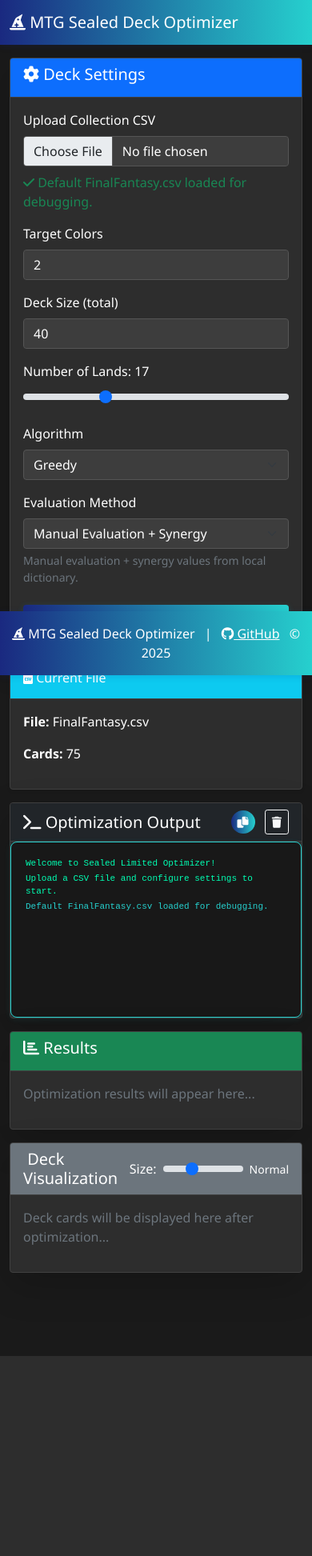
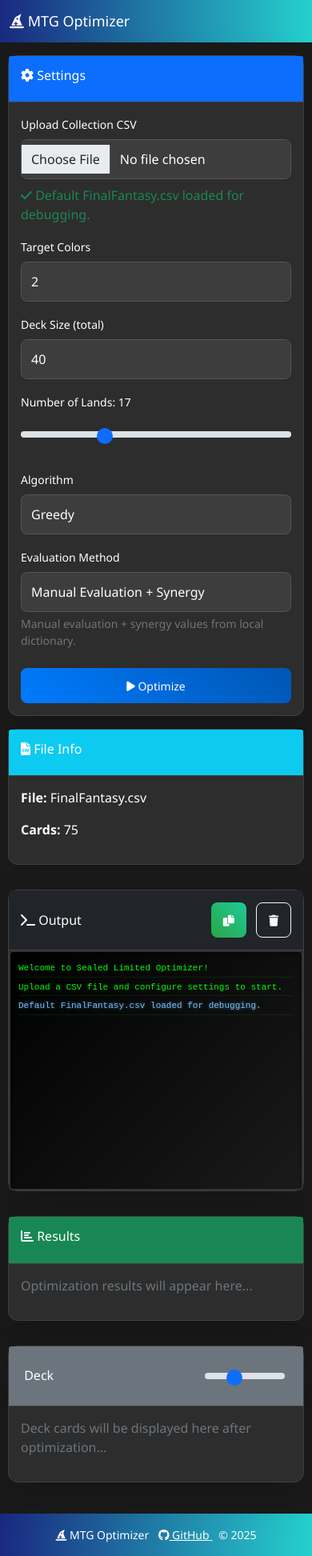
Before and after one commit to SchmidtPhilipp/03_Magic, a Flask app: page / in a window 390 px wide. Shown: the whole page at 80% size. Before the commit the page ends 1695 px from the top, so only its background shows below. Run offline with Flask 2, Linux system fonts and the light colour scheme; some libraries are stand-ins or nearby versions.

Commit message:
📱 Mobile optimization complete - Add responsive design with Bootstrap classes - Fix downloadDeck function for mobile compatibility - Add touch-friendly button sizes (44px minimum) - Optimize form inputs to prevent iOS zoom - Add mobile-specific meta tags and viewport settings - Implement swipe gesture detection - Add responsive text (shortened on mobile) - Improve card grid layout for small screens - Add touch feedback and active states

```diff
--- a/static/css/style.css
+++ b/static/css/style.css
@@ -4,6 +4,8 @@ body {
     background-color: #1a1a1a;
     color: #ffffff;
     font-family: 'Segoe UI', Tahoma, Geneva, Verdana, sans-serif;
+    /* Prevent horizontal scroll on mobile */
+    overflow-x: hidden;
 }
 
 .card {
@@ -21,6 +23,11 @@ body {
     background-color: #3d3d3d;
     border: 1px solid #555;
     color: #ffffff;
+    /* Mobile optimization */
+    font-size: 16px;
+    /* Prevents zoom on iOS */
+    min-height: 44px;
+    /* Touch-friendly size */
 }
 
 .form-control:focus,
@@ -33,6 +40,21 @@ body {
 
 .form-control::placeholder {
     color: #aaa;
+}
+
+/* Mobile-optimized buttons */
+.btn {
+    min-height: 44px;
+    /* iOS recommended minimum touch target */
+    min-width: 44px;
+    font-size: 16px;
+    /* Better touch feedback */
+    transition: all 0.2s ease;
+    -webkit-tap-highlight-color: rgba(0, 123, 255, 0.3);
+}
+
+.btn:active {
+    transform: scale(0.98);
 }
 
 /* Terminal Output Styling */
@@ -298,22 +300,35 @@ body {
     left: 0;
     right: 0;
     bottom: 0;
-    display: flex;
-    flex-direction: column;
     pointer-events: none;
 }
 
 .mana-curve-grid-line {
-    flex: 1;
-    border-bottom: 1px solid rgba(38, 208, 206, 0.1);
+    position: absolute;
+    left: 0;
+    right: 0;
+    height: 1px;
+    background: rgba(255, 255, 255, 0.1);
 }
 
-/* Responsive design */
+/* Enhanced Mobile Responsive Design */
 @media (max-width: 768px) {
+
+    /* Container adjustments */
+    .container-fluid {
+        padding-left: 10px;
+        padding-right: 10px;
+    }
+
+    /* Stack panels vertically on mobile */
+    .row>.col-md-4 {
+        margin-bottom: 20px;
+    }
+
+    /* Card grid adjustments */
     .card-grid {
-        grid-template-columns: repeat(auto-fill, minmax(140px, 1fr));
-        gap: 8px;
-        padding: 8px;
+        grid-template-columns: repeat(auto-fill, minmax(150px, 1fr));
+        gap: 15px;
     }
 
     .magic-card {
@@ -324,12 +339,145 @@ body {
     .magic-card img {
         width: 120px;
         height: 168px;
-        /* 120 * 1.4 = 168 (5:7 ratio) */
+    }
+
+    /* Terminal output adjustments */
+    .terminal-output {
+        height: 300px;
+        font-size: 11px;
+        padding: 10px;
+    }
+
+    /* Button improvements for mobile */
+    .btn {
+        padding: 12px 16px;
+        font-size: 16px;
+        border-radius: 8px;
+    }
+
+    /* Form improvements */
+    .form-control,
+    .form-select {
+        padding: 12px;
+        border-radius: 8px;
+    }
+
+    /* Card improvements */
+    .card {
+        border-radius: 12px;
+        margin-bottom: 15px;
+    }
+
+    .card-header {
+        padding: 15px;
+        border-radius: 12px 12px 0 0;
+    }
+
+    .card-body {
+        padding: 15px;
+    }
+
+    /* Download section improvements */
+    .d-grid.gap-2 {
+        gap: 10px !important;
+    }
+
+    /* Mana curve adjustments */
+    .mana-curve-container {
+        padding: 15px;
+        margin: 10px 0;
+    }
+
+    .mana-curve {
+        height: 80px;
+    }
+
+    .mana-curve-bar {
+        width: 25px;
+    }
+
+    .mana-curve-label {
+        width: 25px;
+        font-size: 0.7em;
+    }
+
+    /* Footer adjustments */
+    .footer {
+        padding: 15px 0;
+        font-size: 14px;
+    }
+
+    /* Navigation improvements */
+    .navbar-brand {
+        font-size: 18px;
+    }
+
+    /* Progress bar improvements */
+    .progress {
+        height: 16px;
+        border-radius: 8px;
+    }
+
+    /* Range slider improvements */
+    .form-range {
+        height: 6px;
+    }
+
+    .form-range::-webkit-slider-thumb {
+        width: 20px;
+        height: 20px;
+    }
+
+    .form-range::-moz-range-thumb {
+        width: 20px;
+        height: 20px;
+    }
+}
+
+/* Extra small devices */
+@media (max-width: 576px) {
+    .card-grid {
+        grid-template-columns: repeat(auto-fill, minmax(120px, 1fr));
+        gap: 10px;
+    }
+
+    .magic-card {
+        width: 110px;
+        padding: 6px;
+    }
+
+    .magic-card img {
+        width: 90px;
+        height: 126px;
     }
 
     .terminal-output {
-        height: 220px;
-        font-size: 11px;
+        height: 250px;
+        font-size: 10px;
+    }
+
+    /* Stack all columns */
+    .row>.col-md-4 {
+        flex: 0 0 100%;
+        max-width: 100%;
+    }
+
+    /* Adjust button text for small screens */
+    .btn {
+        font-size: 14px;
+        padding: 10px 12px;
+    }
+
+    /* Compact card headers */
+    .card-header h5,
+    .card-header h6 {
+        font-size: 16px;
+    }
+
+    /* Compact form labels */
+    .form-label {
+        font-size: 14px;
+        margin-bottom: 8px;
     }
 }
 
@@ -378,107 +522,96 @@ body {
     background: #777;
 }
 
-/* Gradient Buttons */
+/* Gradient button styles */
 .btn-gradient {
-    background: linear-gradient(90deg, #1a2980 0%, #26d0ce 100%);
-    color: #fff;
+    background: linear-gradient(45deg, #007bff, #0056b3);
     border: none;
-    font-weight: bold;
-    letter-spacing: 1px;
-    box-shadow: 0 2px 8px rgba(38, 208, 206, 0.15);
-    transition: background 0.2s, box-shadow 0.2s, transform 0.1s;
+    color: white;
+    transition: all 0.3s ease;
 }
 
 .btn-gradient:hover,
 .btn-gradient:focus {
-    background: linear-gradient(90deg, #26d0ce 0%, #1a2980 100%);
-    color: #fff;
-    box-shadow: 0 4px 16px rgba(38, 208, 206, 0.25);
-    transform: translateY(-2px) scale(1.03);
+    background: linear-gradient(45deg, #0056b3, #004085);
+    transform: translateY(-2px);
+    box-shadow: 0 4px 12px rgba(0, 123, 255, 0.4);
 }
 
-/* Sticky Header & Footer */
+/* Navbar and footer gradients */
 .navbar,
 .footer {
-    box-shadow: 0 2px 8px rgba(26, 41, 128, 0.15);
-    z-index: 1000;
+    background: linear-gradient(90deg, #1a1a2e 0%, #16213e 100%);
+    border: none;
 }
 
-.footer {
-    position: sticky;
-    bottom: 0;
-    width: 100%;
-    font-size: 1rem;
-    background: linear-gradient(90deg, #1a2980 0%, #26d0ce 100%);
-}
-
-/* Copy Button */
+/* Copy button styling */
 #copyOutput {
-    border-radius: 50%;
-    background: linear-gradient(90deg, #1a2980 0%, #26d0ce 100%);
-    color: #fff;
+    background: linear-gradient(45deg, #28a745, #20c997);
     border: none;
-    margin-right: 4px;
-    transition: background 0.2s, box-shadow 0.2s;
+    color: white;
+    transition: all 0.3s ease;
 }
 
 #copyOutput:hover {
-    background: linear-gradient(90deg, #26d0ce 0%, #1a2980 100%);
-    color: #fff;
-    box-shadow: 0 2px 8px rgba(38, 208, 206, 0.25);
+    background: linear-gradient(45deg, #20c997, #17a2b8);
+    transform: scale(1.05);
 }
 
-/* Progress Bar Modern */
+/* Progress bar gradient */
 .progress-bar.bg-gradient {
-    background: linear-gradient(90deg, #1a2980 0%, #26d0ce 100%);
-    font-weight: bold;
-    font-size: 1rem;
-    letter-spacing: 1px;
+    background: linear-gradient(45deg, #007bff, #0056b3);
+    animation: progress-animation 2s ease-in-out infinite;
 }
 
-/* Terminal Output Modern */
+@keyframes progress-animation {
+
+    0%,
+    100% {
+        opacity: 1;
+    }
+
+    50% {
+        opacity: 0.8;
+    }
+}
+
+/* Terminal output improvements */
 .terminal-output {
-    background: #181818;
-    color: #00ffb3;
-    font-family: 'Fira Mono', 'Courier New', monospace;
-    font-size: 13px;
-    height: 400px;
-    overflow-y: auto;
-    padding: 18px;
-    border-radius: 8px;
-    border: 1.5px solid #26d0ce;
-    box-shadow: 0 2px 8px rgba(38, 208, 206, 0.10);
+    background: linear-gradient(135deg, #000000 0%, #1a1a1a 100%);
+    border: 2px solid #333;
+    box-shadow: inset 0 2px 4px rgba(0, 0, 0, 0.5);
 }
 
 .terminal-line {
-    margin-bottom: 2px;
-    white-space: pre-wrap;
-    word-wrap: break-word;
-    transition: color 0.2s;
+    padding: 2px 0;
+    border-bottom: 1px solid rgba(0, 255, 0, 0.1);
 }
 
 .terminal-line.error {
-    color: #ff4444;
+    color: #ff6b6b;
+    text-shadow: 0 0 5px rgba(255, 107, 107, 0.5);
 }
 
 .terminal-line.success {
-    color: #44ff44;
+    color: #51cf66;
+    text-shadow: 0 0 5px rgba(81, 207, 102, 0.5);
 }
 
 .terminal-line.warning {
-    color: #ffaa44;
+    color: #ffd43b;
+    text-shadow: 0 0 5px rgba(255, 212, 59, 0.5);
 }
 
 .terminal-line.info {
-    color: #26d0ce;
+    color: #74c0fc;
+    text-shadow: 0 0 5px rgba(116, 192, 252, 0.5);
 }
 
-/* Responsive Tweaks */
+/* Additional mobile optimizations */
 @media (max-width: 768px) {
     .card-grid {
-        grid-template-columns: repeat(auto-fill, minmax(140px, 1fr));
-        gap: 8px;
-        padding: 8px;
+        grid-template-columns: repeat(auto-fill, minmax(150px, 1fr));
+        gap: 15px;
     }
 
     .magic-card {
@@ -489,11 +622,33 @@ body {
     .magic-card img {
         width: 120px;
         height: 168px;
-        /* 120 * 1.4 = 168 (5:7 ratio) */
     }
 
     .terminal-output {
-        height: 220px;
+        height: 300px;
         font-size: 11px;
+        padding: 10px;
     }
 }
+
+/* Touch-friendly improvements */
+@media (hover: none) and (pointer: coarse) {
+    .btn {
+        padding: 15px 20px;
+        font-size: 18px;
+    }
+
+    .form-control,
+    .form-select {
+        padding: 15px;
+        font-size: 18px;
+    }
+
+    .magic-card {
+        cursor: pointer;
+    }
+
+    .magic-card:active {
+        transform: scale(0.95);
+    }
+}
--- a/static/js/app.js
+++ b/static/js/app.js
@@ -2,6 +2,8 @@
 
 let currentCsvFile = null;
 let statusInterval = null;
+let optimizedDeck = null;
+let optimizedDeckName = null;
 
 // Initialize the application
 document.addEventListener('DOMContentLoaded', function () {
@@ -10,7 +12,59 @@ document.addEventListener('DOMContentLoaded', function () {
     updateLandRatioDisplay();
     updateDeckCardSizeDisplay();
     setDefaultCsvForDebug();
+
+    // Add mobile-specific optimizations
+    addMobileOptimizations();
 });
+
+function addMobileOptimizations() {
+    // Add touch-friendly button sizes
+    const buttons = document.querySelectorAll('.btn');
+    buttons.forEach(btn => {
+        btn.style.minHeight = '44px'; // iOS recommended minimum touch target
+        btn.style.minWidth = '44px';
+    });
+
+    // Add swipe gestures for mobile navigation
+    let startX = 0;
+    let startY = 0;
+
+    document.addEventListener('touchstart', function (e) {
+        startX = e.touches[0].clientX;
+        startY = e.touches[0].clientY;
+    });
+
+    document.addEventListener('touchend', function (e) {
+        if (!startX || !startY) return;
+
+        const endX = e.changedTouches[0].clientX;
+        const endY = e.changedTouches[0].clientY;
+
+        const diffX = startX - endX;
+        const diffY = startY - endY;
+
+        // Horizontal swipe detection
+        if (Math.abs(diffX) > Math.abs(diffY) && Math.abs(diffX) > 50) {
+            if (diffX > 0) {
+                // Swipe left - could be used for navigation
+                console.log('Swipe left detected');
+            } else {
+                // Swipe right - could be used for navigation
+                console.log('Swipe right detected');
+            }
+        }
+
+        startX = 0;
+        startY = 0;
+    });
+
+    // Optimize form inputs for mobile
+    const inputs = document.querySelectorAll('input, select, textarea');
+    inputs.forEach(input => {
+        input.style.fontSize = '16px'; // Prevents zoom on iOS
+        input.style.minHeight = '44px';
+    });
+}
 
 function initializeEventListeners() {
     // File upload
@@ -331,8 +385,8 @@ function handleOptimizationResult(result) {
     addTerminalLine('Optimization completed!', 'success');
 
     // Store deck and name globally for export
-    window.optimizedDeck = result.deck;
-    window.optimizedDeckName = result.deck_name || 'Optimized Deck';
+    optimizedDeck = result.deck;
+    optimizedDeckName = result.deck_name || 'Optimized Deck';
 
     // Update results panel
     updateResultsPanel(result);
@@ -534,13 +588,44 @@ function exportHtmlWithArtwork(deck, deckName) {
         });
 }
 
+// Global downloadDeck function for deck export
+function downloadDeck(format) {
+    if (!optimizedDeck || optimizedDeck.length === 0) {
+        alert('No deck available for download. Please run optimization first.');
+        return;
+    }
+
+    // Handle special formats
+    if (format === 'html_artwork') {
+        const deckName = optimizedDeckName || 'Optimized Deck';
+        exportHtmlWithArtwork(optimizedDeck, deckName);
+        return;
+    }
+
+    // For other formats, use the backend download endpoint
+    const downloadUrl = `/download/${format}`;
+
+    // Create a temporary link element for download
+    const link = document.createElement('a');
+    link.href = downloadUrl;
+    link.download = `deck_${format}.txt`;
+
+    // Add to DOM, click, and remove
+    document.body.appendChild(link);
+    link.click();
+    document.body.removeChild(link);
+}
+
+// Make downloadDeck globally available
+window.downloadDeck = downloadDeck;
+
 // Patch downloadDeck to handle html_artwork
 const originalDownloadDeck = window.downloadDeck;
 window.downloadDeck = function (format) {
     if (format === 'html_artwork') {
         // Get the current deck and deck name from the results panel or state
-        const deck = window.optimizedDeck || [];
-        const deckName = window.optimizedDeckName || 'Optimized Deck';
+        const deck = optimizedDeck || [];
+        const deckName = optimizedDeckName || 'Optimized Deck';
         exportHtmlWithArtwork(deck, deckName);
         return;
     }
--- a/templates/index.html
+++ b/templates/index.html
@@ -3,7 +3,11 @@
 
 <head>
     <meta charset="UTF-8">
-    <meta name="viewport" content="width=device-width, initial-scale=1.0">
+    <meta name="viewport" content="width=device-width, initial-scale=1.0, maximum-scale=1.0, user-scalable=no">
+    <meta name="mobile-web-app-capable" content="yes">
+    <meta name="apple-mobile-web-app-capable" content="yes">
+    <meta name="apple-mobile-web-app-status-bar-style" content="black-translucent">
+    <meta name="theme-color" content="#1a1a2e">
     <title>{{ config.WEB_TEXTS.page_title }}</title>
     <link href="{{ config.LINKS.bootstrap_css }}" rel="stylesheet">
     <link href="{{ config.LINKS.fontawesome_css }}" rel="stylesheet">
@@ -16,19 +20,23 @@
         style="background: linear-gradient(90deg, {{ config.COLORS.primary_gradient_start }} 0%, {{ config.COLORS.primary_gradient_end }} 100%);">
         <div class="container">
             <a class="navbar-brand" href="#">
-                <i class="{{ config.WEB_TEXTS.header_icon }}"></i> {{ config.WEB_TEXTS.header_title }}
+                <i class="{{ config.WEB_TEXTS.header_icon }}"></i>
+                <span class="d-none d-sm-inline">{{ config.WEB_TEXTS.header_title }}</span>
+                <span class="d-inline d-sm-none">MTG Optimizer</span>
             </a>
         </div>
     </nav>
     <div class="container-fluid">
         <div class="row">
             <!-- Left Panel: Settings -->
-            <div class="col-md-4">
+            <div class="col-lg-4 col-md-6 col-12">
                 <div class="card mt-3 shadow-lg">
                     <div
                         class="card-header {{ config.COLORS.deck_settings_header }} {{ config.COLORS.card_header_text }}">
-                        <h5><i class="{{ config.WEB_TEXTS.deck_settings_icon }}"></i> {{
-                            config.WEB_TEXTS.deck_settings_title }}</h5>
+                        <h5><i class="{{ config.WEB_TEXTS.deck_settings_icon }}"></i>
+                            <span class="d-none d-sm-inline">{{ config.WEB_TEXTS.deck_settings_title }}</span>
+                            <span class="d-inline d-sm-none">Settings</span>
+                        </h5>
                     </div>
                     <div class="card-body">
                         <!-- File Upload -->
@@ -40,7 +48,7 @@
 
                         <!-- Colors and Deck Size (before algorithm) -->
                         <div class="row">
-                            <div class="col-md-6">
+                            <div class="col-md-6 col-12">
                                 <div class="mb-3">
                                     <label for="numColors" class="form-label">{{ config.WEB_TEXTS.target_colors_label
                                         }}</label>
@@ -57,7 +65,7 @@
                                         value="{{ config.NUMBERS.default_deck_size }}">
                                 </div>
                             </div>
-                            <div class="col-md-6">
+                            <div class="col-md-6 col-12">
                                 <div class="mb-3">
                                     <label for="landRatio" class="form-label">{{ config.WEB_TEXTS.land_ratio_label }}
                                         <span id="landRatioValue">{{ config.NUMBERS.default_land_ratio }}</span></label>
@@ -108,8 +116,9 @@
                         <!-- Optimize Button -->
                         <button id="optimizeBtn" class="btn {{ config.COLORS.optimize_button }} w-100 py-2 mt-2"
                             disabled>
-                            <i class="{{ config.WEB_TEXTS.optimize_button_icon }}"></i> {{
-                            config.WEB_TEXTS.optimize_button_text }}
+                            <i class="{{ config.WEB_TEXTS.optimize_button_icon }}"></i>
+                            <span class="d-none d-sm-inline">{{ config.WEB_TEXTS.optimize_button_text }}</span>
+                            <span class="d-inline d-sm-none">Optimize</span>
                         </button>
                     </div>
                 </div>
@@ -118,8 +127,10 @@
                 <div id="fileInfo" class="card mt-3 shadow-sm" style="display: none;">
                     <div
                         class="card-header {{ config.COLORS.current_file_header }} {{ config.COLORS.card_header_text }}">
-                        <h6><i class="{{ config.WEB_TEXTS.current_file_icon }}"></i> {{
-                            config.WEB_TEXTS.current_file_title }}</h6>
+                        <h6><i class="{{ config.WEB_TEXTS.current_file_icon }}"></i>
+                            <span class="d-none d-sm-inline">{{ config.WEB_TEXTS.current_file_title }}</span>
+                            <span class="d-inline d-sm-none">File Info</span>
+                        </h6>
                     </div>
                     <div class="card-body">
                         <p><strong>{{ config.WEB_TEXTS.file_info_label }}</strong> <span id="currentFileName"></span>
@@ -130,12 +141,14 @@
             </div>
 
             <!-- Middle Panel: Terminal Output -->
-            <div class="col-md-4">
+            <div class="col-lg-4 col-md-6 col-12">
                 <div class="card mt-3 shadow-lg">
                     <div
                         class="card-header {{ config.COLORS.optimization_header }} {{ config.COLORS.card_header_text }} d-flex align-items-center justify-content-between">
-                        <h5 class="mb-0"><i class="{{ config.WEB_TEXTS.optimization_output_icon }}"></i> {{
-                            config.WEB_TEXTS.optimization_output_title }}</h5>
+                        <h5 class="mb-0"><i class="{{ config.WEB_TEXTS.optimization_output_icon }}"></i>
+                            <span class="d-none d-sm-inline">{{ config.WEB_TEXTS.optimization_output_title }}</span>
+                            <span class="d-inline d-sm-none">Output</span>
+                        </h5>
                         <div>
                             <button id="copyOutput" class="btn btn-sm {{ config.COLORS.copy_button }} me-2"
                                 title="{{ config.WEB_TEXTS.copy_output_tooltip }}"><i class="fas fa-copy"></i></button>
@@ -170,10 +183,12 @@
             </div>
 
             <!-- Right Panel: Results -->
-            <div class="col-md-4">
+            <div class="col-lg-4 col-md-6 col-12">
                 <div class="card mt-3 shadow-lg">
                     <div class="card-header {{ config.COLORS.results_header }} {{ config.COLORS.card_header_text }}">
-                        <h5><i class="{{ config.WEB_TEXTS.results_icon }}"></i> {{ config.WEB_TEXTS.results_title }}
+                        <h5><i class="{{ config.WEB_TEXTS.results_icon }}"></i>
+                            <span class="d-none d-sm-inline">{{ config.WEB_TEXTS.results_title }}</span>
+                            <span class="d-inline d-sm-none">Results</span>
                         </h5>
                     </div>
                     <div class="card-body">
@@ -187,14 +202,18 @@
                 <div id="downloadSection" class="card mt-3 shadow-sm" style="display: none;">
                     <div
                         class="card-header {{ config.COLORS.download_header }} {{ config.COLORS.download_header_text }}">
-                        <h6><i class="{{ config.WEB_TEXTS.download_deck_icon }}"></i> {{
-                            config.WEB_TEXTS.download_deck_title }}</h6>
+                        <h6><i class="{{ config.WEB_TEXTS.download_deck_icon }}"></i>
+                            <span class="d-none d-sm-inline">{{ config.WEB_TEXTS.download_deck_title }}</span>
+                            <span class="d-inline d-sm-none">Download</span>
+                        </h6>
                     </div>
                     <div class="card-body">
                         <div class="d-grid gap-2">
                             {% for key, name, button_class, icon in config.get_export_format_options() %}
                             <button class="btn {{ button_class }} rounded-pill" onclick="downloadDeck('{{ key }}')">
-                                <i class="{{ icon }}"></i> {{ name }}
+                                <i class="{{ icon }}"></i>
+                                <span class="d-none d-sm-inline">{{ name }}</span>
+                                <span class="d-inline d-sm-none">{{ key|upper }}</span>
                             </button>
                             {% endfor %}
                         </div>
@@ -209,16 +228,19 @@
                 <div class="card shadow-lg">
                     <div
                         class="card-header {{ config.COLORS.deck_visualization_header }} {{ config.COLORS.card_header_text }} d-flex align-items-center justify-content-between">
-                        <h5 class="mb-0"><i class="{{ config.WEB_TEXTS.deck_visualization_icon }}"></i> {{
-                            config.WEB_TEXTS.deck_visualization_title }}</h5>
+                        <h5 class="mb-0"><i class="{{ config.WEB_TEXTS.deck_visualization_icon }}"></i>
+                            <span class="d-none d-sm-inline">{{ config.WEB_TEXTS.deck_visualization_title }}</span>
+                            <span class="d-inline d-sm-none">Deck</span>
+                        </h5>
                         <div class="d-flex align-items-center">
-                            <label for="deckCardSize" class="form-label text-white me-2 mb-0">{{
+                            <label for="deckCardSize" class="form-label text-white me-2 mb-0 d-none d-sm-inline">{{
                                 config.WEB_TEXTS.card_size_label }}</label>
                             <input type="range" class="form-range me-2" id="deckCardSize"
                                 min="{{ config.NUMBERS.min_card_size }}" max="{{ config.NUMBERS.max_card_size }}"
                                 step="{{ config.NUMBERS.card_size_step }}"
                                 value="{{ config.NUMBERS.default_card_size }}" style="width: 100px;">
-                            <small class="text-white" id="deckCardSizeValue">{{ config.WEB_TEXTS.card_size_normal
+                            <small class="text-white d-none d-sm-inline" id="deckCardSizeValue">{{
+                                config.WEB_TEXTS.card_size_normal
                                 }}</small>
                         </div>
                     </div>
@@ -231,18 +253,25 @@
             </div>
         </div>
     </div>
+
     <!-- Modern Footer -->
     <footer class="footer mt-4 py-3 {{ config.COLORS.footer_bg }} text-center {{ config.COLORS.footer_text }}"
         style="background: linear-gradient(90deg, {{ config.COLORS.primary_gradient_start }} 0%, {{ config.COLORS.primary_gradient_end }} 100%);">
         <div class="container">
-            <span class="me-2"><i class="{{ config.WEB_TEXTS.footer_icon }}"></i> {{ config.WEB_TEXTS.footer_text
-                }}</span>
-            <span class="me-2">|</span>
+            <span class="me-2"><i class="{{ config.WEB_TEXTS.footer_icon }}"></i>
+                <span class="d-none d-sm-inline">{{ config.WEB_TEXTS.footer_text }}</span>
+                <span class="d-inline d-sm-none">MTG Optimizer</span>
+            </span>
+            <span class="me-2 d-none d-sm-inline">|</span>
             <a href="{{ config.LINKS.github_repo }}" class="text-white text-decoration-underline" target="_blank"><i
-                    class="{{ config.WEB_TEXTS.github_icon }}"></i> {{ config.WEB_TEXTS.github_text }}</a>
+                    class="{{ config.WEB_TEXTS.github_icon }}"></i>
+                <span class="d-none d-sm-inline">{{ config.WEB_TEXTS.github_text }}</span>
+                <span class="d-inline d-sm-none">GitHub</span>
+            </a>
             <span class="ms-2">&copy; {{ config.APP_YEAR }}</span>
         </div>
     </footer>
+
     <script src="{{ config.LINKS.bootstrap_js }}"></script>
     <script src="{{ url_for('static', filename='js/app.js') }}"></script>
 </body>
```
Also changed, not shown: other parts of static/css/style.css (+36 -60 lines).
